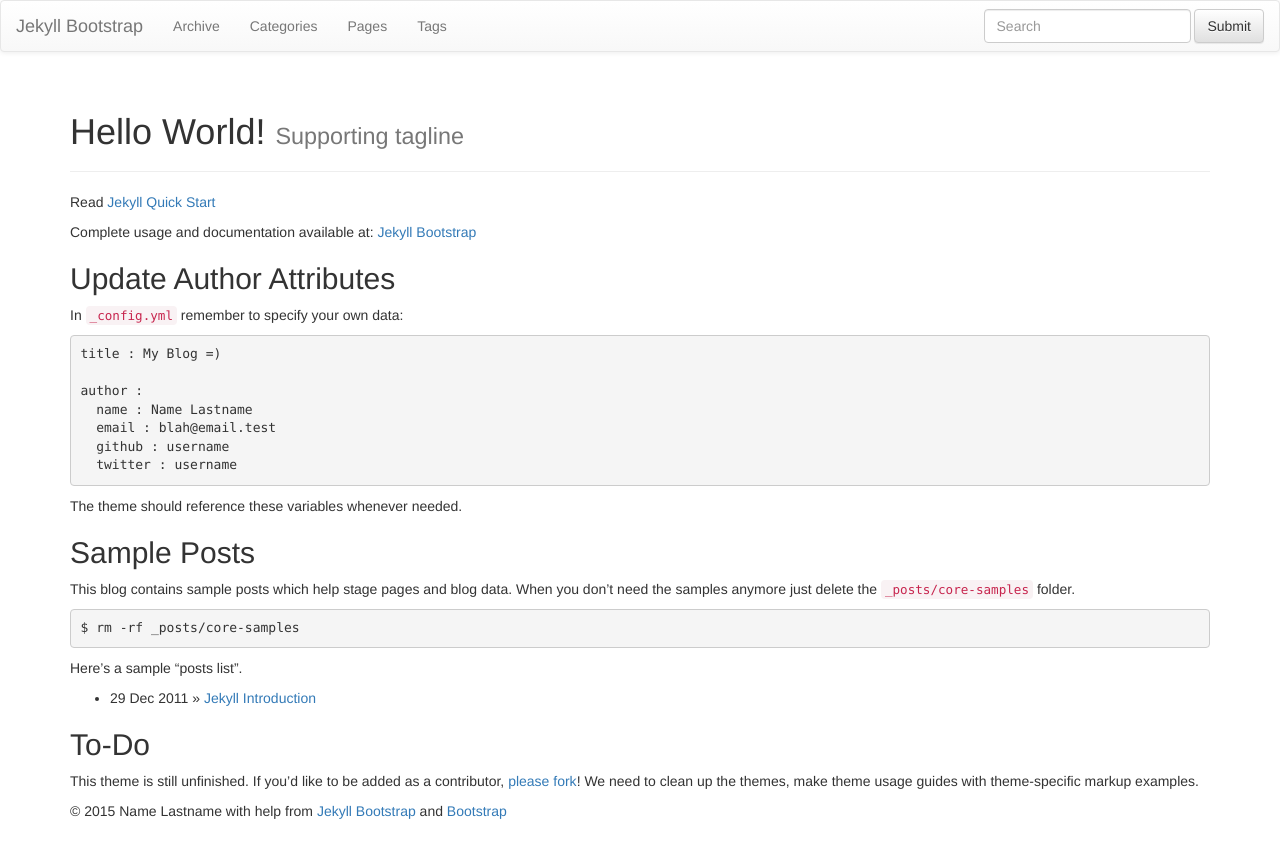
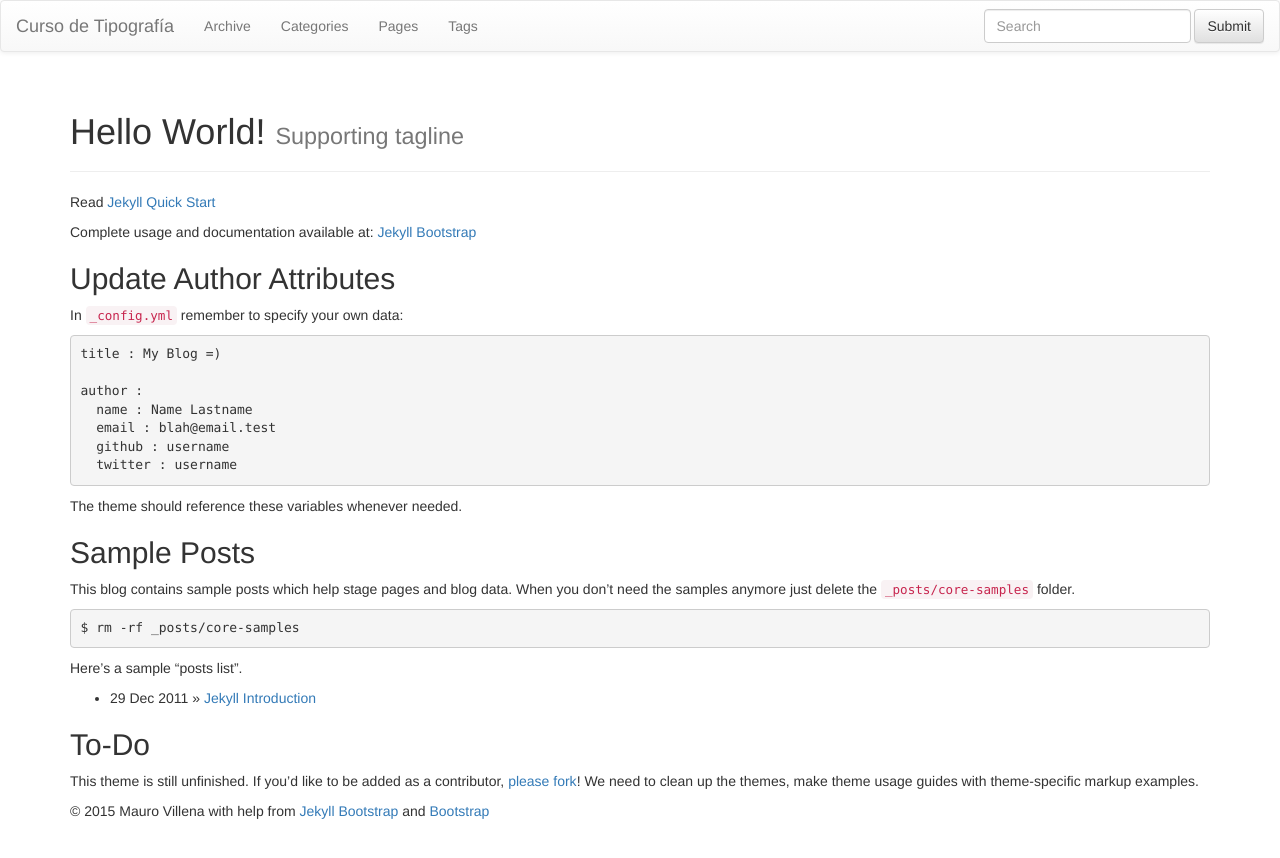
Before and after one commit to maurovillena/tipografia, a Jekyll site: the page built from index.md, in a window 1280 px wide. Shown: the top 858 px of the page. Built offline with Jekyll 4.4.1, drawn with Linux system fonts in a browser that asks for light colours; nearby versions of some CDN libraries; library files that are not in the unit come from our copies.

Commit message:
info en _config

```diff
--- a/_config.yml
+++ b/_config.yml
@@ -8,12 +8,12 @@ highlighter: pygments
 # Themes are encouraged to use these universal variables
 # so be sure to set them if your theme uses them.
 #
-title : Jekyll Bootstrap
-tagline: Site Tagline
+title : Curso de Tipografía
+tagline: blablo
 author :
-  name : Name Lastname
-  email : blah@email.test
-  github : username
+  name : Mauro Villena
+  email : maurovillena@gmail.com
+  github : maurovillena
   twitter : username
   feedburner : feedname
 
```
